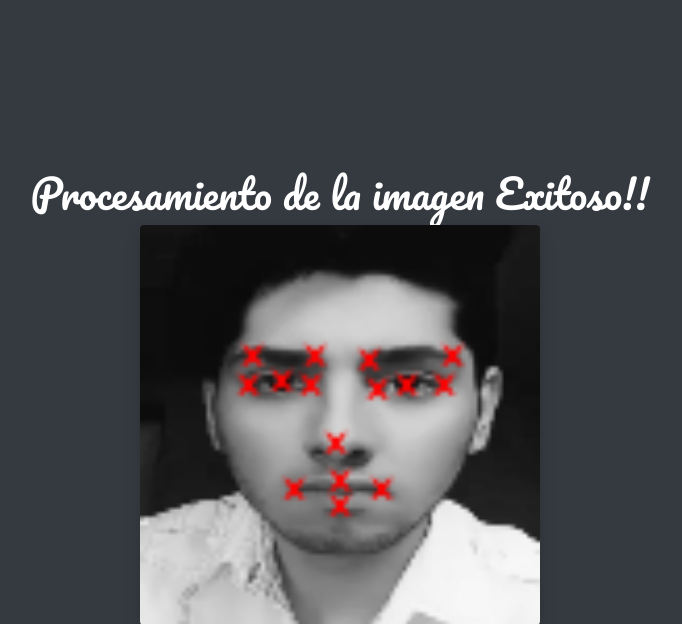
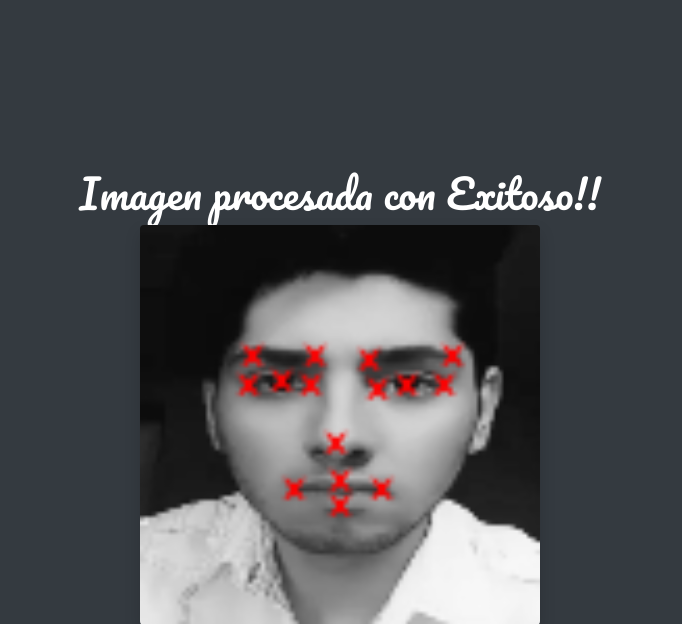
Before and after one commit to HectorDanielMG/Key-Points, a Flask app: template templates/output.html in a window 1280 px wide. Shown: the top 624 px of the page, without its empty margins (300-982 px from the left). Run offline with Flask 3, Linux system fonts and the light colour scheme; the template is opened without the code that fills it, so the values that code supplies are empty; some libraries are stand-ins or nearby versions.

Commit message:
v1.0.2: Deteccion de puntos Faciales: Mensaje de salida 2

```diff
--- a/templates/output.html
+++ b/templates/output.html
@@ -10,7 +10,7 @@
 </head>
 <body class="bg-dark text-white d-flex align-items-center min-vh-100">
     <div class="container d-flex flex-column align-items-center">
-        <h1 class="mt-5" style="font-family: 'Pacifico', cursive;">Procesamiento de la imagen Exitoso!!</h1>
+        <h1 class="mt-5" style="font-family: 'Pacifico', cursive;">Imagen procesada con Exitoso!!</h1>
         <img src="{{ url_for('static', filename='output.png') }}" alt="Processed Image" class="img-fluid rounded shadow">
         <a href="/" class="btn btn-primary mt-3">Subir otra imagen</a>
     </div>
```
